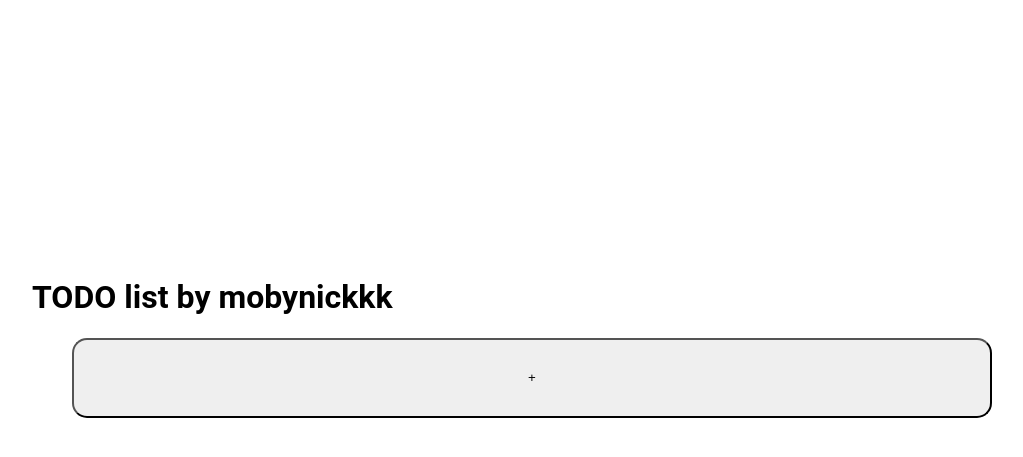
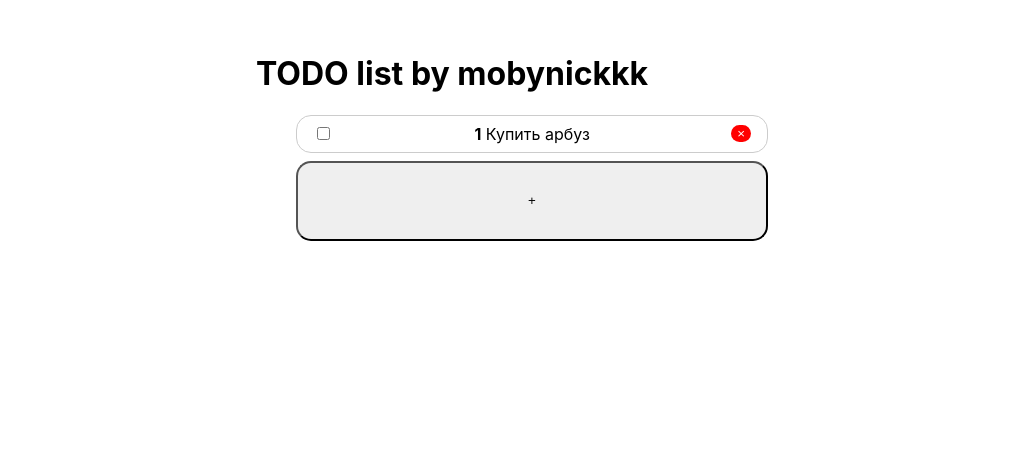
Before and after one commit to mobynickkk/simple-react-app, a React (Create React App) app: page / in a window 1280 px wide. Shown: the part 127-584 px from the top of the page, without its empty margins (128-1151 px from the left). Built offline with nearby package versions, Linux system fonts and the light colour scheme.

Commit message:
Added Todo file and styles

```diff
--- a/src/App.js
+++ b/src/App.js
@@ -8,8 +8,7 @@ function App() {
   }
 
   const style = {
-    padding: "30vw 20vh",
-    fontFamily: "Roboto"
+    padding: "20vh 30vw"
   }
 
   return (
--- /dev/null
+++ b/src/components/Todo.js
@@ -0,0 +1,34 @@
+import React from 'react';
+
+
+export default function Todo(props) {
+
+    const styles = {
+        div: {
+            display: "flex",
+            justifyContent: "space-between",
+            alignItems: "center",
+            padding: ".5rem 1rem",
+            border: "1px solid #ccc",
+            borderRadius: "15px",
+            margin: "1vh 0"
+        },
+        li: {
+            listStyleType: "none"
+        },
+        button: {
+            background: "red",
+            color: "white",
+            border: "none",
+            borderRadius: "10000px"
+        }
+    }
+
+    return (
+        <div style={styles.div}>
+            <input type="checkbox" />
+            <li style={styles.li}><strong>{props.id}</strong> {props.text}</li>
+            <button style={styles.button}>&times;</button>
+        </div>
+    );
+}
--- a/src/components/TodoList.js
+++ b/src/components/TodoList.js
@@ -1,4 +1,5 @@
 import React from 'react';
+import Todo from './Todo';
 
 
 export default function TodoList() {
@@ -11,7 +12,7 @@ export default function TodoList() {
 
     return (
         <ul>
-
+            <Todo id="1" text="Купить арбуз" />
             <button style={buttonStyle}>+</button>
         </ul>
     );
```
